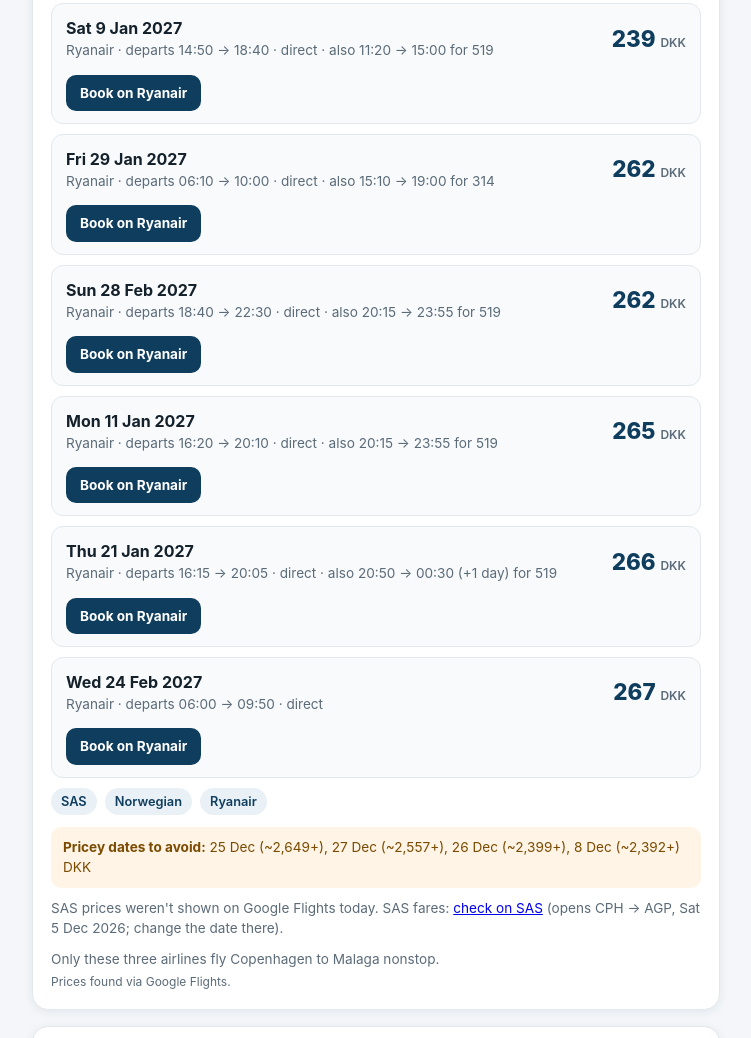
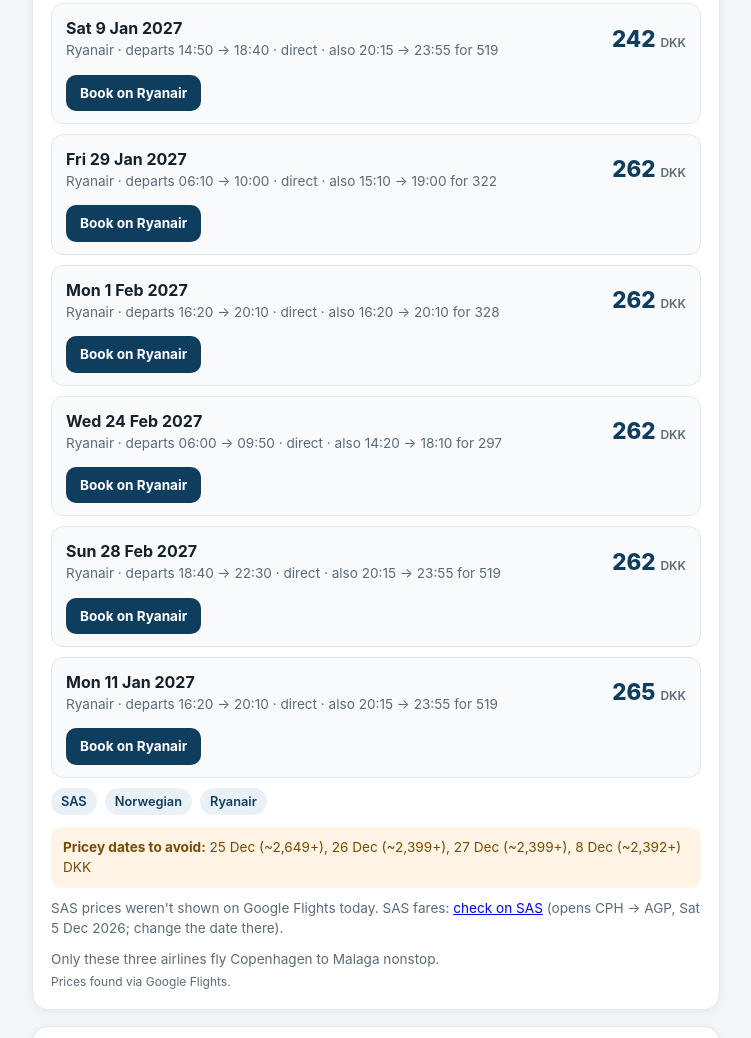
Before and after one commit to ryanvelin2-hash/cph-agp-fares, a plain HTML site: page index.html in a window 1280 px wide. Shown: the part 1731-2769 px from the top of the page, without its empty margins (264-1015 px from the left). Drawn offline with Linux system fonts and the light colour scheme.

Commit message:
Daily fare update 22 Nov 2026

```diff
--- a/index.html
+++ b/index.html
@@ -146,59 +146,60 @@ footer{color:var(--muted);font-size:.8rem;text-align:center;padding:0 16px 32px}
 <!-- ===================== FARE DATA: EDIT HERE ===================== -->
 <script id="fare-data">
 const FARE_DATA = {
-  lastUpdated: "Sat 21 Nov 2026, 9:19 (Copenhagen time, UTC+01:00)",
-  // Best fares (one way, 1 adult, DKK), confirmed live on Google Flights Sat 21 Nov 2026, 9:19 (Copenhagen time, UTC+01:00)
+  lastUpdated: "Sun 22 Nov 2026, 9:15 (Copenhagen time, UTC+01:00)",
+  // Best fares (one way, 1 adult, DKK), confirmed live on Google Flights Sun 22 Nov 2026, 9:15 (Copenhagen time, UTC+01:00)
   best: [
     { airline: "Ryanair", date: "Wed 6 Jan 2027", dep: "06:00", price: 195, approx: false,
       link: "https://www.ryanair.com/dk/en/trip/flights/select?adults=1&teens=0&children=0&infants=0&dateOut=2027-01-06&isReturn=false&originIata=CPH&destinationIata=AGP" },
     { airline: "Ryanair", date: "Tue 1 Dec 2026", dep: "13:25", price: 202, approx: false,
       link: "https://www.ryanair.com/dk/en/trip/flights/select?adults=1&teens=0&children=0&infants=0&dateOut=2026-12-01&isReturn=false&originIata=CPH&destinationIata=AGP" },
-    { airline: "Ryanair", date: "Fri 4 Dec 2026", dep: "06:10", price: 210, approx: false,
-      link: "https://www.ryanair.com/dk/en/trip/flights/select?adults=1&teens=0&children=0&infants=0&dateOut=2026-12-04&isReturn=false&originIata=CPH&destinationIata=AGP" }
+    { airline: "Ryanair", date: "Sun 10 Jan 2027", dep: "18:40", price: 225, approx: false,
+      link: "https://www.ryanair.com/dk/en/trip/flights/select?adults=1&teens=0&children=0&infants=0&dateOut=2027-01-10&isReturn=false&originIata=CPH&destinationIata=AGP" }
   ],
   // Row format: { airline, date, dep, price, link, note? }. Link date must match the fare date.
-  // Live fares from Google Flights, nonstop, one way, 1 adult, checked Sat 21 Nov 2026, 9:19 (Copenhagen time, UTC+01:00)
+  // Live fares from Google Flights, nonstop, one way, 1 adult, checked Sun 22 Nov 2026, 9:15 (Copenhagen time, UTC+01:00)
   live: [
     { airline: "Ryanair", date: "Wed 6 Jan 2027", dep: "06:00 → 09:50", price: 195,
       link: "https://www.ryanair.com/dk/en/trip/flights/select?adults=1&teens=0&children=0&infants=0&dateOut=2027-01-06&isReturn=false&originIata=CPH&destinationIata=AGP",
-      note: "also 14:20 → 18:10 for 367" },
+      note: "also 14:20 → 18:10 for 382" },
     { airline: "Ryanair", date: "Tue 1 Dec 2026", dep: "13:25 → 17:15", price: 202,
       link: "https://www.ryanair.com/dk/en/trip/flights/select?adults=1&teens=0&children=0&infants=0&dateOut=2026-12-01&isReturn=false&originIata=CPH&destinationIata=AGP",
       note: "also 11:20 → 15:00 for 519" },
-    { airline: "Ryanair", date: "Fri 4 Dec 2026", dep: "06:10 → 10:00", price: 210,
-      link: "https://www.ryanair.com/dk/en/trip/flights/select?adults=1&teens=0&children=0&infants=0&dateOut=2026-12-04&isReturn=false&originIata=CPH&destinationIata=AGP",
-      note: "also 15:10 → 19:00 for 232" },
     { airline: "Ryanair", date: "Sun 10 Jan 2027", dep: "18:40 → 22:30", price: 225,
       link: "https://www.ryanair.com/dk/en/trip/flights/select?adults=1&teens=0&children=0&infants=0&dateOut=2027-01-10&isReturn=false&originIata=CPH&destinationIata=AGP",
       note: "also 20:15 → 23:55 for 519" },
     { airline: "Ryanair", date: "Wed 13 Jan 2027", dep: "06:00 → 09:50", price: 229,
       link: "https://www.ryanair.com/dk/en/trip/flights/select?adults=1&teens=0&children=0&infants=0&dateOut=2027-01-13&isReturn=false&originIata=CPH&destinationIata=AGP",
       note: "also 14:20 → 18:10 for 269" },
+    { airline: "Ryanair", date: "Fri 4 Dec 2026", dep: "15:10 → 19:00", price: 232,
+      link: "https://www.ryanair.com/dk/en/trip/flights/select?adults=1&teens=0&children=0&infants=0&dateOut=2026-12-04&isReturn=false&originIata=CPH&destinationIata=AGP",
+      note: "also 06:10 → 10:00 for 240" },
     { airline: "Ryanair", date: "Fri 8 Jan 2027", dep: "15:10 → 19:00", price: 239,
       link: "https://www.ryanair.com/dk/en/trip/flights/select?adults=1&teens=0&children=0&infants=0&dateOut=2027-01-08&isReturn=false&originIata=CPH&destinationIata=AGP",
-      note: "also 06:10 → 10:00 for 248" },
-    { airline: "Ryanair", date: "Sat 9 Jan 2027", dep: "14:50 → 18:40", price: 239,
+      note: "also 06:10 → 10:00 for 261" },
+    { airline: "Ryanair", date: "Sat 9 Jan 2027", dep: "14:50 → 18:40", price: 242,
       link: "https://www.ryanair.com/dk/en/trip/flights/select?adults=1&teens=0&children=0&infants=0&dateOut=2027-01-09&isReturn=false&originIata=CPH&destinationIata=AGP",
-      note: "also 11:20 → 15:00 for 519" },
+      note: "also 20:15 → 23:55 for 519" },
     { airline: "Ryanair", date: "Fri 29 Jan 2027", dep: "06:10 → 10:00", price: 262,
       link: "https://www.ryanair.com/dk/en/trip/flights/select?adults=1&teens=0&children=0&infants=0&dateOut=2027-01-29&isReturn=false&originIata=CPH&destinationIata=AGP",
-      note: "also 15:10 → 19:00 for 314" },
+      note: "also 15:10 → 19:00 for 322" },
+    { airline: "Ryanair", date: "Mon 1 Feb 2027", dep: "16:20 → 20:10", price: 262,
+      link: "https://www.ryanair.com/dk/en/trip/flights/select?adults=1&teens=0&children=0&infants=0&dateOut=2027-02-01&isReturn=false&originIata=CPH&destinationIata=AGP",
+      note: "also 16:20 → 20:10 for 328" },
+    { airline: "Ryanair", date: "Wed 24 Feb 2027", dep: "06:00 → 09:50", price: 262,
+      link: "https://www.ryanair.com/dk/en/trip/flights/select?adults=1&teens=0&children=0&infants=0&dateOut=2027-02-24&isReturn=false&originIata=CPH&destinationIata=AGP",
+      note: "also 14:20 → 18:10 for 297" },
     { airline: "Ryanair", date: "Sun 28 Feb 2027", dep: "18:40 → 22:30", price: 262,
       link: "https://www.ryanair.com/dk/en/trip/flights/select?adults=1&teens=0&children=0&infants=0&dateOut=2027-02-28&isReturn=false&originIata=CPH&destinationIata=AGP",
       note: "also 20:15 → 23:55 for 519" },
     { airline: "Ryanair", date: "Mon 11 Jan 2027", dep: "16:20 → 20:10", price: 265,
       link: "https://www.ryanair.com/dk/en/trip/flights/select?adults=1&teens=0&children=0&infants=0&dateOut=2027-01-11&isReturn=false&originIata=CPH&destinationIata=AGP",
-      note: "also 20:15 → 23:55 for 519" },
-    { airline: "Ryanair", date: "Thu 21 Jan 2027", dep: "16:15 → 20:05", price: 266,
-      link: "https://www.ryanair.com/dk/en/trip/flights/select?adults=1&teens=0&children=0&infants=0&dateOut=2027-01-21&isReturn=false&originIata=CPH&destinationIata=AGP",
-      note: "also 20:50 → 00:30 (+1 day) for 519" },
-    { airline: "Ryanair", date: "Wed 24 Feb 2027", dep: "06:00 → 09:50", price: 267,
-      link: "https://www.ryanair.com/dk/en/trip/flights/select?adults=1&teens=0&children=0&infants=0&dateOut=2027-02-24&isReturn=false&originIata=CPH&destinationIata=AGP" }
+      note: "also 20:15 → 23:55 for 519" }
   ],
-  avoid: "25 Dec (~2,649+), 27 Dec (~2,557+), 26 Dec (~2,399+), 8 Dec (~2,392+)",
+  avoid: "25 Dec (~2,649+), 26 Dec (~2,399+), 27 Dec (~2,399+), 8 Dec (~2,392+)",
   sasOutLink: "https://www.flysas.com/dk-en/book/flights?search=OW_CPH-AGP-20261205_a1c0i0y0&view=upsell&bookingFlow=revenue",
 
-  // RETURN: Malaga (AGP) to Copenhagen (CPH), Google Flights, nonstop, one way, 1 adult, checked Sat 21 Nov 2026, 9:19 (Copenhagen time, UTC+01:00)
+  // RETURN: Malaga (AGP) to Copenhagen (CPH), Google Flights, nonstop, one way, 1 adult, checked Sun 22 Nov 2026, 9:15 (Copenhagen time, UTC+01:00)
   returnLive: [
     { airline: "Ryanair", date: "Wed 16 Dec 2026", dep: "18:45 → 22:30", price: 113,
       link: "https://www.ryanair.com/dk/en/trip/flights/select?adults=1&teens=0&children=0&infants=0&dateOut=2026-12-16&isReturn=false&originIata=AGP&destinationIata=CPH",
@@ -206,50 +207,50 @@ const FARE_DATA = {
     { airline: "Ryanair", date: "Thu 17 Dec 2026", dep: "20:40 → 00:25 (+1 day)", price: 113,
       link: "https://www.ryanair.com/dk/en/trip/flights/select?adults=1&teens=0&children=0&infants=0&dateOut=2026-12-17&isReturn=false&originIata=AGP&destinationIata=CPH",
       note: "also 12:25 → 16:05 for 325" },
-    { airline: "Ryanair", date: "Fri 18 Dec 2026", dep: "19:35 → 23:20", price: 128,
+    { airline: "Ryanair", date: "Fri 18 Dec 2026", dep: "19:35 → 23:20", price: 127,
       link: "https://www.ryanair.com/dk/en/trip/flights/select?adults=1&teens=0&children=0&infants=0&dateOut=2026-12-18&isReturn=false&originIata=AGP&destinationIata=CPH",
-      note: "also 10:35 → 14:20 for 180" },
-    { airline: "Ryanair", date: "Mon 21 Dec 2026", dep: "06:25 → 10:10", price: 135,
+      note: "also 10:35 → 14:20 for 187" },
+    { airline: "Ryanair", date: "Mon 21 Dec 2026", dep: "20:45 → 00:30 (+1 day)", price: 127,
       link: "https://www.ryanair.com/dk/en/trip/flights/select?adults=1&teens=0&children=0&infants=0&dateOut=2026-12-21&isReturn=false&originIata=AGP&destinationIata=CPH",
-      note: "also 20:45 → 00:30 (+1 day) for 150" },
+      note: "also 06:25 → 10:10 for 135" },
     { airline: "Ryanair", date: "Thu 10 Dec 2026", dep: "20:40 → 00:25 (+1 day)", price: 142,
       link: "https://www.ryanair.com/dk/en/trip/flights/select?adults=1&teens=0&children=0&infants=0&dateOut=2026-12-10&isReturn=false&originIata=AGP&destinationIata=CPH",
-      note: "also 15:50 → 19:30 for 325" },
+      note: "also 12:25 → 16:05 for 481" },
     { airline: "Ryanair", date: "Wed 20 Jan 2027", dep: "18:45 → 22:30", price: 157,
       link: "https://www.ryanair.com/dk/en/trip/flights/select?adults=1&teens=0&children=0&infants=0&dateOut=2027-01-20&isReturn=false&originIata=AGP&destinationIata=CPH",
-      note: "also 10:25 → 14:10 for 249" },
+      note: "also 10:25 → 14:10 for 225" },
     { airline: "Ryanair", date: "Tue 15 Dec 2026", dep: "18:10 → 21:55", price: 165,
       link: "https://www.ryanair.com/dk/en/trip/flights/select?adults=1&teens=0&children=0&infants=0&dateOut=2026-12-15&isReturn=false&originIata=AGP&destinationIata=CPH",
       note: "also 06:55 → 10:35 for 325" },
-    { airline: "Ryanair", date: "Thu 21 Jan 2027", dep: "20:40 → 00:25 (+1 day)", price: 165,
+    { airline: "Ryanair", date: "Thu 21 Jan 2027", dep: "20:40 → 00:25 (+1 day)", price: 179,
       link: "https://www.ryanair.com/dk/en/trip/flights/select?adults=1&teens=0&children=0&infants=0&dateOut=2027-01-21&isReturn=false&originIata=AGP&destinationIata=CPH",
-      note: "also 12:25 → 16:05 for 325" },
-    { airline: "Ryanair", date: "Fri 5 Feb 2027", dep: "19:35 → 23:20", price: 180,
-      link: "https://www.ryanair.com/dk/en/trip/flights/select?adults=1&teens=0&children=0&infants=0&dateOut=2027-02-05&isReturn=false&originIata=AGP&destinationIata=CPH",
-      note: "also 10:35 → 14:20 for 240" },
+      note: "also 20:40 → 00:25 (+1 day) for 187" },
     { airline: "Ryanair", date: "Fri 12 Feb 2027", dep: "19:35 → 23:20", price: 180,
       link: "https://www.ryanair.com/dk/en/trip/flights/select?adults=1&teens=0&children=0&infants=0&dateOut=2027-02-12&isReturn=false&originIata=AGP&destinationIata=CPH",
       note: "also 10:35 → 14:20 for 262" },
+    { airline: "Ryanair", date: "Fri 5 Feb 2027", dep: "19:35 → 23:20", price: 187,
+      link: "https://www.ryanair.com/dk/en/trip/flights/select?adults=1&teens=0&children=0&infants=0&dateOut=2027-02-05&isReturn=false&originIata=AGP&destinationIata=CPH",
+      note: "also 10:35 → 14:20 for 247" },
+    { airline: "Ryanair", date: "Fri 29 Jan 2027", dep: "19:35 → 23:20", price: 195,
+      link: "https://www.ryanair.com/dk/en/trip/flights/select?adults=1&teens=0&children=0&infants=0&dateOut=2027-01-29&isReturn=false&originIata=AGP&destinationIata=CPH",
+      note: "also 10:35 → 14:20 for 210" },
+    { airline: "Ryanair", date: "Mon 15 Feb 2027", dep: "20:45 → 00:30 (+1 day)", price: 195,
+      link: "https://www.ryanair.com/dk/en/trip/flights/select?adults=1&teens=0&children=0&infants=0&dateOut=2027-02-15&isReturn=false&originIata=AGP&destinationIata=CPH",
+      note: "also 06:55 → 10:35 for 325" },
     { airline: "Ryanair", date: "Sat 12 Dec 2026", dep: "19:15 → 23:00", price: 202,
       link: "https://www.ryanair.com/dk/en/trip/flights/select?adults=1&teens=0&children=0&infants=0&dateOut=2026-12-12&isReturn=false&originIata=AGP&destinationIata=CPH",
       note: "also 06:55 → 10:35 for 325" },
-    { airline: "Ryanair", date: "Mon 15 Feb 2027", dep: "20:45 → 00:30 (+1 day)", price: 202,
-      link: "https://www.ryanair.com/dk/en/trip/flights/select?adults=1&teens=0&children=0&infants=0&dateOut=2027-02-15&isReturn=false&originIata=AGP&destinationIata=CPH",
-      note: "also 20:45 → 00:30 (+1 day) for 210" },
-    { airline: "Ryanair", date: "Fri 29 Jan 2027", dep: "19:35 → 23:20", price: 210,
-      link: "https://www.ryanair.com/dk/en/trip/flights/select?adults=1&teens=0&children=0&infants=0&dateOut=2027-01-29&isReturn=false&originIata=AGP&destinationIata=CPH",
-      note: "also 10:35 → 14:20 for 225" },
-    { airline: "Ryanair", date: "Tue 2 Feb 2027", dep: "18:10 → 21:55", price: 210,
-      link: "https://www.ryanair.com/dk/en/trip/flights/select?adults=1&teens=0&children=0&infants=0&dateOut=2027-02-02&isReturn=false&originIata=AGP&destinationIata=CPH",
-      note: "also 06:55 → 10:35 for 325" },
-    { airline: "Ryanair", date: "Wed 3 Feb 2027", dep: "18:45 → 22:30", price: 210,
-      link: "https://www.ryanair.com/dk/en/trip/flights/select?adults=1&teens=0&children=0&infants=0&dateOut=2027-02-03&isReturn=false&originIata=AGP&destinationIata=CPH",
-      note: "also 10:25 → 14:10 for 275" },
-    { airline: "Ryanair", date: "Sat 23 Jan 2027", dep: "19:15 → 23:00", price: 217,
+    { airline: "Ryanair", date: "Sat 23 Jan 2027", dep: "19:15 → 23:00", price: 209,
       link: "https://www.ryanair.com/dk/en/trip/flights/select?adults=1&teens=0&children=0&infants=0&dateOut=2027-01-23&isReturn=false&originIata=AGP&destinationIata=CPH",
+      note: "also 19:15 → 23:00 for 217" },
+    { airline: "Ryanair", date: "Thu 14 Jan 2027", dep: "20:40 → 00:25 (+1 day)", price: 225,
+      link: "https://www.ryanair.com/dk/en/trip/flights/select?adults=1&teens=0&children=0&infants=0&dateOut=2027-01-14&isReturn=false&originIata=AGP&destinationIata=CPH",
+      note: "also 12:25 → 16:05 for 325" },
+    { airline: "Ryanair", date: "Mon 18 Jan 2027", dep: "20:45 → 00:30 (+1 day)", price: 225,
+      link: "https://www.ryanair.com/dk/en/trip/flights/select?adults=1&teens=0&children=0&infants=0&dateOut=2027-01-18&isReturn=false&originIata=AGP&destinationIata=CPH",
       note: "also 06:55 → 10:35 for 325" }
   ],
-  returnAvoid: "22 Nov (~2,754+), 23 Nov (~2,754+), 3 Jan (~2,500+), 21 Nov (~2,371+)",
+  returnAvoid: "22 Nov (~3,715+), 23 Nov (~2,754+), 3 Jan (~2,500+), 2 Jan (~2,235+)",
   sasReturnLink: "https://www.flysas.com/dk-en/book/flights?search=OW_AGP-CPH-20261212_a1c0i0y0&view=upsell&bookingFlow=revenue"
 };
 </script>
```
